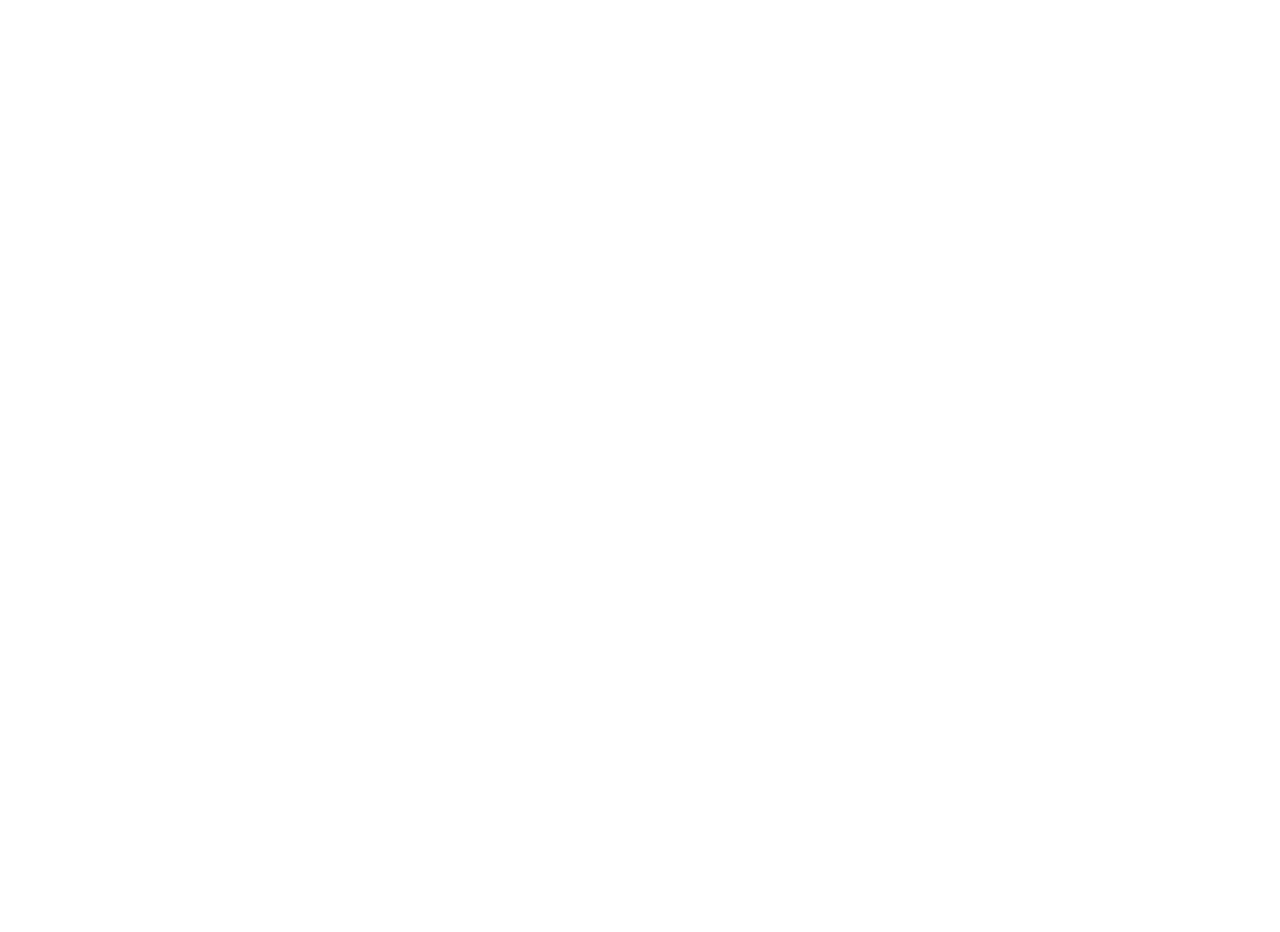
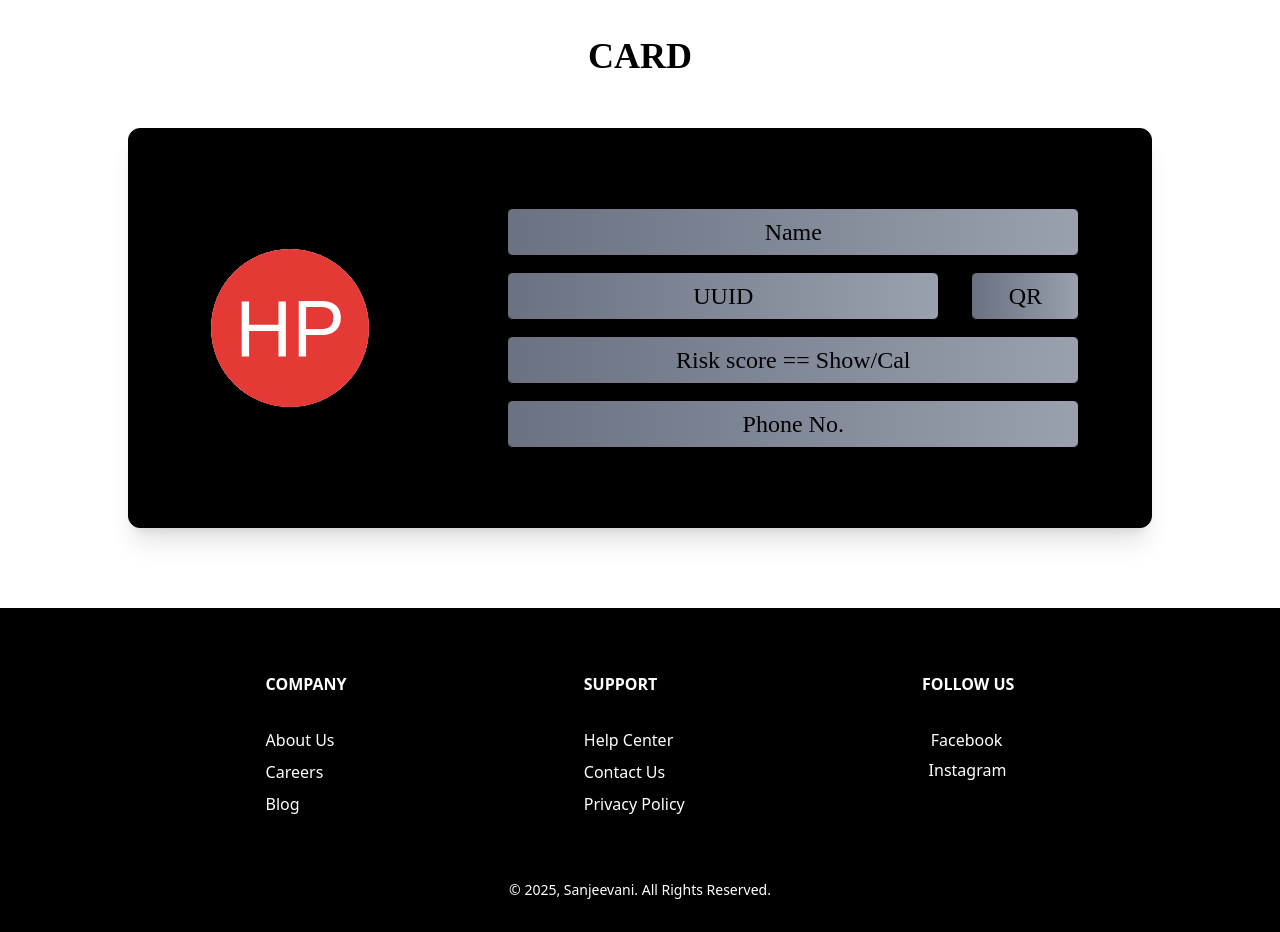
Before and after one commit to MhoOmm/Ignithon, a React (Vite) app in the folder client/: page / in a window 1280 px wide. Before the commit the page ends 800 px from the top, so only its background shows below. Built offline with nearby package versions, Linux system fonts and the light colour scheme.

Commit message:
uuidcard

```diff
--- /dev/null
+++ b/client/components/UuidCard.jsx
@@ -0,0 +1,125 @@
+import React from 'react'
+import initial from '../src/assets/random_initials_ignithon.svg'
+
+const UuidCard = () => {
+  return (
+    <div class='min-h-screen' style={{ background: "white" }}>
+
+      <div id="heading" class="flex items-center justify-center h-20 pt-8">
+        <p class="text-4xl font-bold"  style={{fontFamily:"Cinzel"}}>CARD</p>
+      </div>
+
+      <div class="w-4/5 mx-auto h-[50vh] flex border mt-12 rounded-xl shadow-xl overflow-hidden" style={{ background: "black" }}>
+
+        <div class="w-[30%] flex items-center justify-center pl-4">
+          <div id="photo">
+            <img src={initial} class="h-40 w-40 border rounded-full object-cover bg-gray-100" alt="react logo" />
+          </div>
+        </div>
+
+        <div class="w-[70%] flex flex-col items-center justify-center space-y-4 mt-4">
+          <div class="text-2xl w-4/5 h-[6vh] flex items-center justify-center text-center
+            border bg-gray-100
+            bg-gradient-to-r from-gray-500 to-gray-400
+            rounded-md shadow-md transform transition-transform
+            duration-300 ease-out
+            hover:scale-105 hover:shadow-xl hover:from-purple-300 hover:to-purple-800"
+            style={{fontFamily:"Playfair Display,serif"}}>
+
+            <p>Name</p>
+          </div>
+
+          <div class="w-4/5 flex justify-between space-x-8">
+            <div class="text-2xl w-[80%] h-[6vh] flex items-center justify-center
+              text-center border bg-gray-100 rounded-md
+              bg-gradient-to-r from-gray-500 to-gray-400
+              shadow-md transform transition-transform
+              duration-300 ease-out
+              hover:scale-105 hover:shadow-xl hover:from-purple-300 hover:to-purple-800"
+              style={{fontFamily:"Playfair Display,serif"}}>
+
+              <p>UUID</p>
+            </div>
+            <div class="text-2xl w-[20%] h-[6vh] flex items-center justify-center
+              text-center border bg-gray-100 rounded-md
+              bg-gradient-to-r from-gray-500 to-gray-400
+              shadow-md transform transition-transform
+              duration-300 ease-out
+              hover:scale-105 hover:shadow-xl hover:from-purple-300 hover:to-purple-800"
+              style={{fontFamily:"Playfair Display,serif"}}>
+
+              <p>QR</p>
+            </div>
+          </div>
+
+          <div class="text-2xl w-4/5 h-[6vh] flex items-center justify-center text-center
+            border bg-gray-100
+            bg-gradient-to-r from-gray-500 to-gray-400
+            rounded-md shadow-md transform transition-transform
+            duration-300 ease-out
+            hover:scale-105 hover:shadow-xl hover:from-purple-300 hover:to-purple-800"
+            style={{fontFamily:"Playfair Display,serif"}}>
+
+            <p>Risk score == Show/Cal</p>
+          </div>
+
+          <div class="text-2xl w-4/5 h-[6vh] flex items-center justify-center text-center
+            border bg-gray-100
+            bg-gradient-to-r from-gray-500 to-gray-400
+            rounded-md shadow-md transform transition-transform
+            duration-300 ease-out
+            hover:scale-105 hover:shadow-xl hover:from-purple-300 hover:to-purple-800"
+            style={{fontFamily:"Playfair Display ,serif"}}>
+
+            <p>Phone No.</p>
+          </div>
+          <div class="w-full text-center justify-center">
+          </div>
+        </div>
+      </div>
+
+      {/* FOOTER OR WOT */}
+      <div className="bg-[BLACK] text-[white] py-8 mt-20">
+        <div className="container mx-auto px-4">
+
+          <div className="flex justify-between items-start w-full px-[20%] py-8">
+
+            <div className="text-center md:text-left">
+              <p className="font-semibold pb-8">COMPANY</p>
+              <ul className="space-y-2">
+                <li><a href="#" className="hover:underline">About Us</a></li>
+                <li><a href="#" className="hover:underline">Careers</a></li>
+                <li><a href="#" className="hover:underline">Blog</a></li>
+              </ul>
+            </div>
+
+            <div className="text-center md:text-left">
+              <p className="font-semibold pb-8">SUPPORT</p>
+              <ul className="space-y-2">
+                <li><a href="#" className="hover:underline">Help Center</a></li>
+                <li><a href="#" className="hover:underline">Contact Us</a></li>
+                <li><a href="#" className="hover:underline">Privacy Policy</a></li>
+              </ul>
+            </div>
+
+            <div className="text-right">
+              <p className="font-semibold pb-8">FOLLOW US</p>
+              <div className="flex  flex-col space-x-1 space-y-1.5">
+                <a href="#" className="hover:underline pr-2">Facebook</a>
+                <a href="#" className="hover:underline pr-2">Instagram</a>
+              </div>
+            </div>
+          </div>
+
+          <div className="mt-8 text-center text-sm">
+            <p>© 2025, Sanjeevani. All Rights Reserved.</p>
+          </div>
+        </div>
+      </div>
+
+    </div>
+
+  )
+}
+
+export default UuidCard
--- a/client/package.json
+++ b/client/package.json
@@ -24,6 +24,7 @@
     "react-toastify": "^11.0.5",
     "tailwindcss": "^4.1.12",
     "three": "^0.179.1",
+    "typed.js": "^2.1.0",
     "vanta": "^0.5.24"
   },
   "devDependencies": {
--- a/client/src/App.css
+++ b/client/src/App.css
@@ -1 +1,4 @@
 @import "tailwindcss";
+@import url('https://fonts.googleapis.com/css2?family=Lato:wght@300;400;700&family=Playfair+Display:wght@400;600;700&display=swap');
+@import url('https://fonts.googleapis.com/css2?family=Inter:wght@300;400;500;600&family=Montserrat:wght@400;600;700&display=swap');
+@import url('https://fonts.googleapis.com/css2?family=Cinzel:wght@400;600;700&display=swap');
--- a/client/src/App.jsx
+++ b/client/src/App.jsx
@@ -1,9 +1,13 @@
 import './App.css'
+import UuidCard from '../components/UuidCard'
 
 function App() {
   return (
+    <>
     <div>
+      <UuidCard></UuidCard>
     </div>
+    </>
   )
 }
 
--- a/client/src/index.css
+++ b/client/src/index.css
@@ -1 +1,4 @@
 @import "tailwindcss";
+@import url('https://fonts.googleapis.com/css2?family=Lato:wght@300;400;700&family=Playfair+Display:wght@400;600;700&display=swap');
+@import url('https://fonts.googleapis.com/css2?family=Inter:wght@300;400;500;600&family=Montserrat:wght@400;600;700&display=swap');
+@import url('https://fonts.googleapis.com/css2?family=Cinzel:wght@400;600;700&display=swap');
```
Also changed, not shown: client/src/assets/random_initials_ignithon.svg (added), 1 other file (tests, documents, lock files or other folders).
